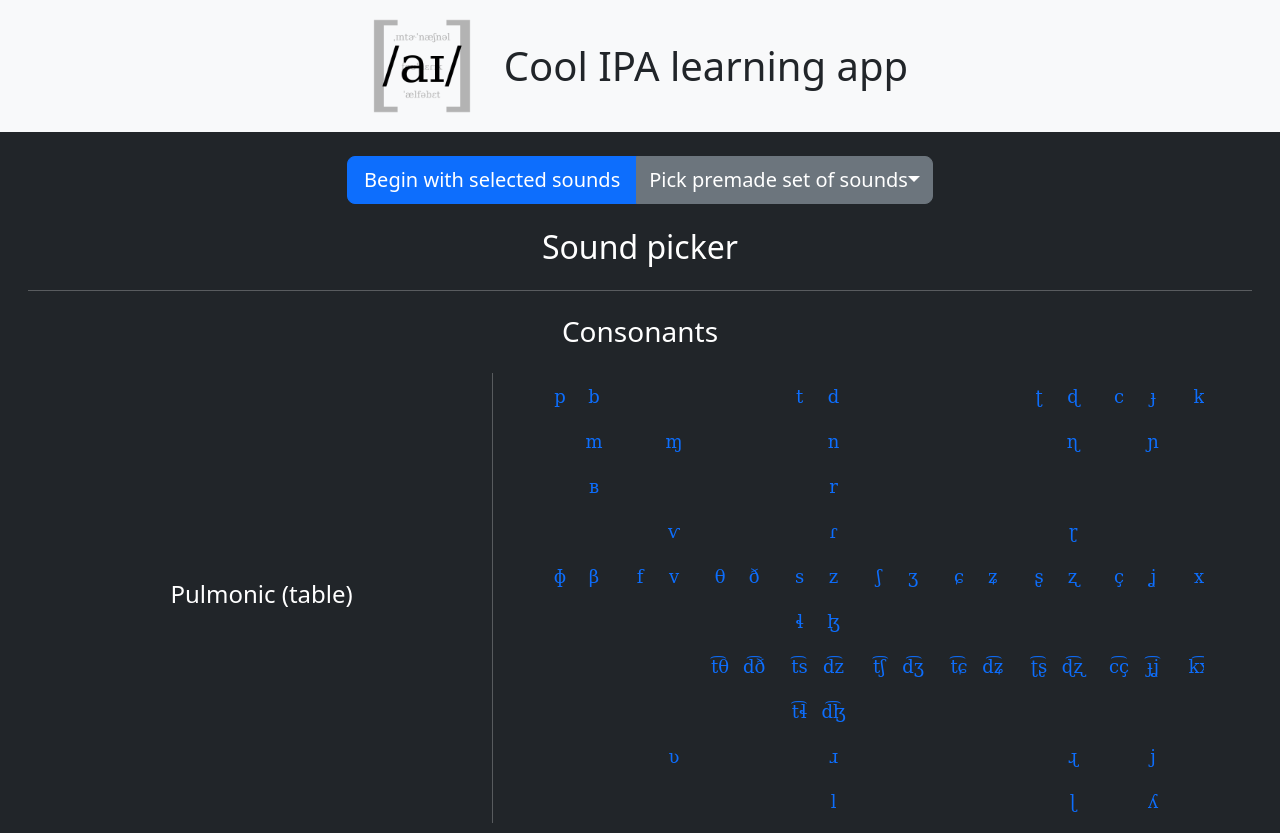
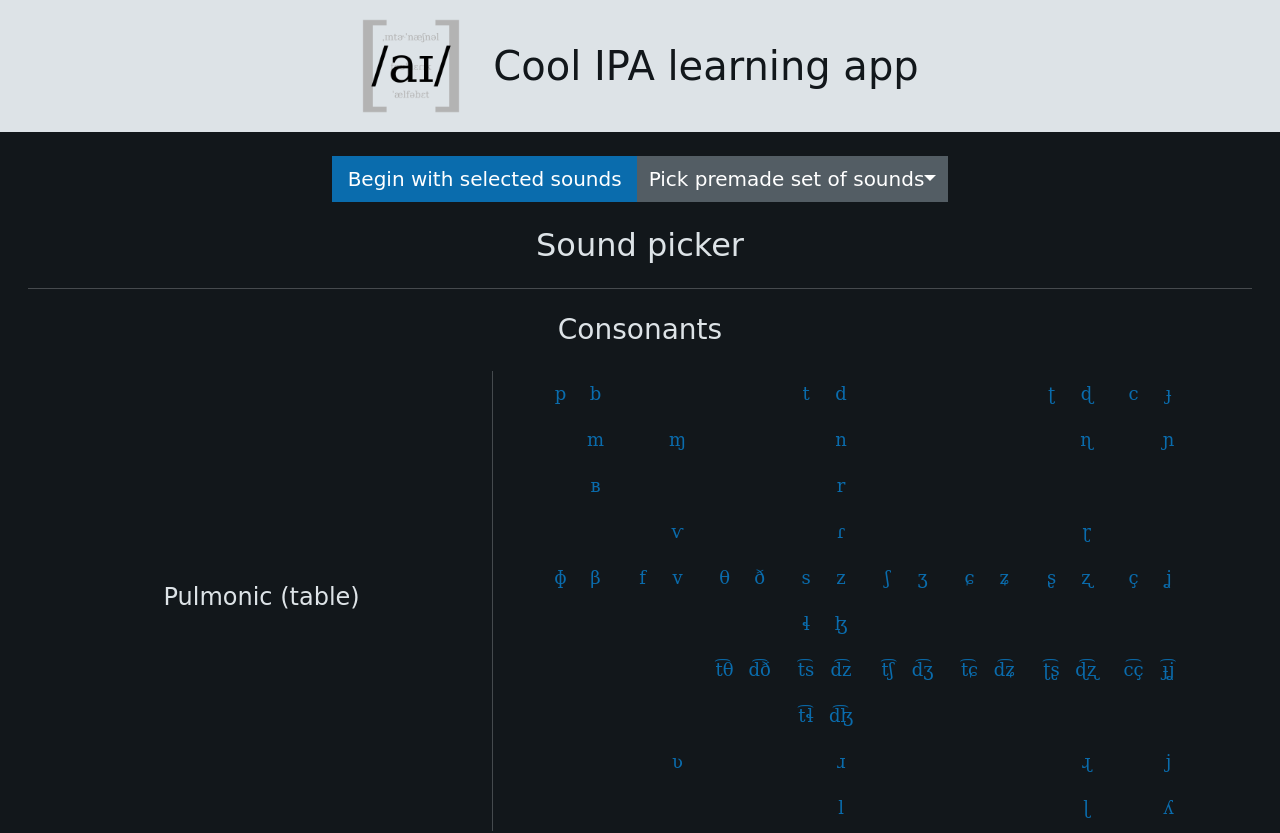
Before and after one commit to s-jevtic/fonolearn, an Angular app: page /main-menu in a window 1280 px wide. Shown: the top 833 px of the page. Built offline with nearby package versions, Linux system fonts and the light colour scheme.

Commit message:
redesign app (WIP)

```diff
--- a/src/styles.css
+++ b/src/styles.css
@@ -1,16 +1,36 @@
 /* You can add global styles to this file, and also import other style files */
-html{
-    font-family: 'DejaVu Sans', 'Lucida Sans', 'Lucida Sans Regular', 'Lucida Grande', 'Lucida Sans Unicode', Verdana, sans-serif;
-    /*background-color: black;*/
-    text-align: center;
+:root{
+    /* made using Mozilla color picker */
+    --dark-color-bg: #12171B;
+    --dark-color-fg: #DDE3E7;
+    --dark-color-main: #0A6CAD;
+    --dark-color-main-hl: #0C8ADD;
+    --dark-color-main-sh: #074E7D;
+    --dark-color-pos: #0AAD4B;
+    --dark-color-pos-hl: #0CDD60;
+    --dark-color-pos-sh: #077D36;
+    --dark-color-neg: #AD0A1A;
+    --dark-color-neg-hl: #DD0C21;
+    --dark-color-neg-sh: #7D0713;
+    --dark-color-neu: #535D64;
+    --dark-color-neu-hl: #6A777F;
+    --dark-color-neu-sh: #3C4348;
+
+    --bs-border-radius: 0.1825rem;
+    --bs-border-radius-sm: 0.125rem;
+    --bs-border-radius-lg: 0.25rem;
+    --bs-border-radius-xl: 0.5rem;
+    --bs-border-radius-2xl: 1rem;
 }
 
 body{
-    color: white !important;
+    font-family: 'DejaVu Sans', 'Lucida Sans', 'Lucida Sans Regular', 'Lucida Grande', 'Lucida Sans Unicode', Verdana, sans-serif;
+    text-align: center;
+    color: var(--dark-color-fg) !important;
 }
 
 header{
-    color: #212529;
+    color: var(--dark-color-bg);
 }
 
 .ipa{
@@ -19,15 +39,79 @@ header{
 }
 
 .ipa-button {
-    height: 35px;
-    width: 35px;
+    height: 2.25rem;
+    width: 2.25rem;
     text-align: center;
-    color: --bs-color-success;
+    color: var(--dark-color-main);
     text-decoration: none;
+    --bs-btn-border-radius: 0.375rem !important;
+}
+
+.bg-light {
+    background-color: var(--dark-color-fg) !important;
+}
+
+.bg-dark {
+    background-color: var(--dark-color-bg) !important;
+}
+
+.btn {
+    border: none;
+    --bs-btn-border-radius: 0;
+}
+
+.btn-primary {
+    background-color: var(--dark-color-main) !important;
+}
+.btn-primary:hover {
+    background-color: var(--dark-color-main-hl) !important;
+}
+.btn-primary:focus {
+    background-color: var(--dark-color-main-sh) !important;
+}
+
+.btn-success {
+    background-color: var(--dark-color-pos) !important;
+}
+.btn-success:hover {
+    background-color: var(--dark-color-pos-hl) !important;
+}
+.btn-success:focus {
+    background-color: var(--dark-color-pos-sh) !important;
+}
+
+.btn-danger {
+    background-color: var(--dark-color-neg) !important;
+}
+.btn-danger:hover {
+    background-color: var(--dark-color-neg-hl) !important;
+}
+.btn-danger:focus {
+    background-color: var(--dark-color-neg-sh) !important;
+}
+
+.btn-secondary {
+    background-color: var(--dark-color-neu) !important;
+}
+.btn-secondary:hover {
+    background-color: var(--dark-color-neu-hl) !important;
+}
+.btn-secondary:focus {
+    background-color: var(--dark-color-neu-sh) !important;
+}
+
+.btn-link {
+    color: var(--dark-color-main) !important;
+}
+.btn-link:hover {
+    color: var(--dark-color-main-hl) !important;
+}
+.btn-link:focus {
+    border: 1px solid var(--dark-color-main-sh) !important;
 }
 
 .ipa-td {
-    height: 35px;
-    width: 35px;
+    height: 2.25rem;
+    width: 2.25rem;
     text-align: center;
 }
```
